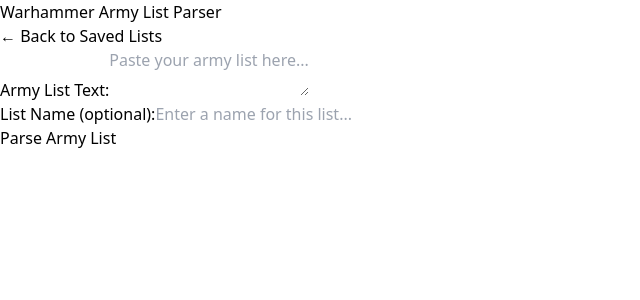
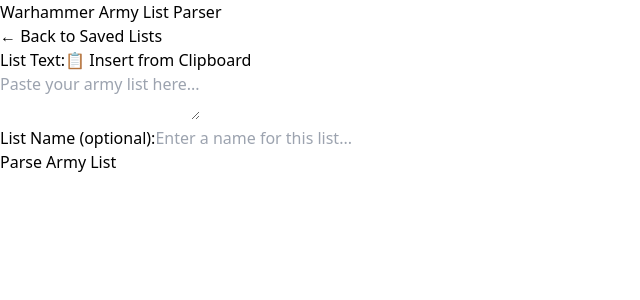
Before and after one commit to olliswe/warhammer-list-parser, a React (Vite) app in the folder react-frontend/: page /parse in a window 1280 px wide. Shown: the top 300 px of the page, without its empty margins (0-640 px from the left). Built offline with nearby package versions, Linux system fonts and the light colour scheme; the HTML template or start-up script is replaced by a standard one.

Commit message:
clipboard button

```diff
--- /dev/null
+++ b/react-frontend/src/components/atoms/ClearButton.tsx
@@ -0,0 +1,19 @@
+import React from "react";
+
+interface ClearButtonProps {
+  onClear: () => void;
+}
+
+const ClearButton: React.FC<ClearButtonProps> = ({ onClear }) => {
+  return (
+    <button
+      type="button"
+      onClick={onClear}
+      className="text-sm text-red-600 hover:text-red-800 hover:underline"
+    >
+      ✕ Clear
+    </button>
+  );
+};
+
+export default ClearButton;
--- /dev/null
+++ b/react-frontend/src/components/atoms/ClipboardButton.tsx
@@ -0,0 +1,30 @@
+import React from "react";
+
+interface ClipboardButtonProps {
+  onPaste: (text: string) => void;
+}
+
+const ClipboardButton: React.FC<ClipboardButtonProps> = ({ onPaste }) => {
+  const handleClick = async () => {
+    try {
+      const text = await navigator.clipboard.readText();
+      onPaste(text);
+    } catch (err) {
+      alert(
+        "Failed to read from clipboard. Please paste manually or check browser permissions."
+      );
+    }
+  };
+
+  return (
+    <button
+      type="button"
+      onClick={handleClick}
+      className="text-sm text-blue-600 hover:text-blue-800 hover:underline"
+    >
+      📋 Insert from Clipboard
+    </button>
+  );
+};
+
+export default ClipboardButton;
--- a/react-frontend/src/components/parse/ArmyListForm.tsx
+++ b/react-frontend/src/components/parse/ArmyListForm.tsx
@@ -1,6 +1,8 @@
 import React, { useState } from "react";
 import { useAtom, useAtomValue } from "jotai";
 import Button from "@/components/atoms/Button.tsx";
+import ClipboardButton from "@/components/atoms/ClipboardButton.tsx";
+import ClearButton from "@/components/atoms/ClearButton.tsx";
 import { useMediaQuery } from "react-responsive";
 import useParseArmyList from "@/hooks/use-parse-army-list.ts";
 import { trackEvent } from "@/lib/umami.ts";
@@ -74,12 +76,19 @@
       <div
         className={`transition-all ${isCollapsed ? "max-h-20 overflow-hidden" : ""}`}
       >
-        <label
-          htmlFor="armyList"
-          className="block mb-2 font-bold text-gray-700"
-        >
-          Army List Text:
-        </label>
+        <div className="flex justify-between items-center mb-2">
+          <label
+            htmlFor="armyList"
+            className="font-bold text-gray-700"
+          >
+            List Text:
+          </label>
+          {!armyList ? (
+            <ClipboardButton onPaste={(text) => setArmyList(text)} />
+          ) : (
+            <ClearButton onClear={() => setArmyList("")} />
+          )}
+        </div>
         <textarea
           id="armyList"
           value={armyList}
```
